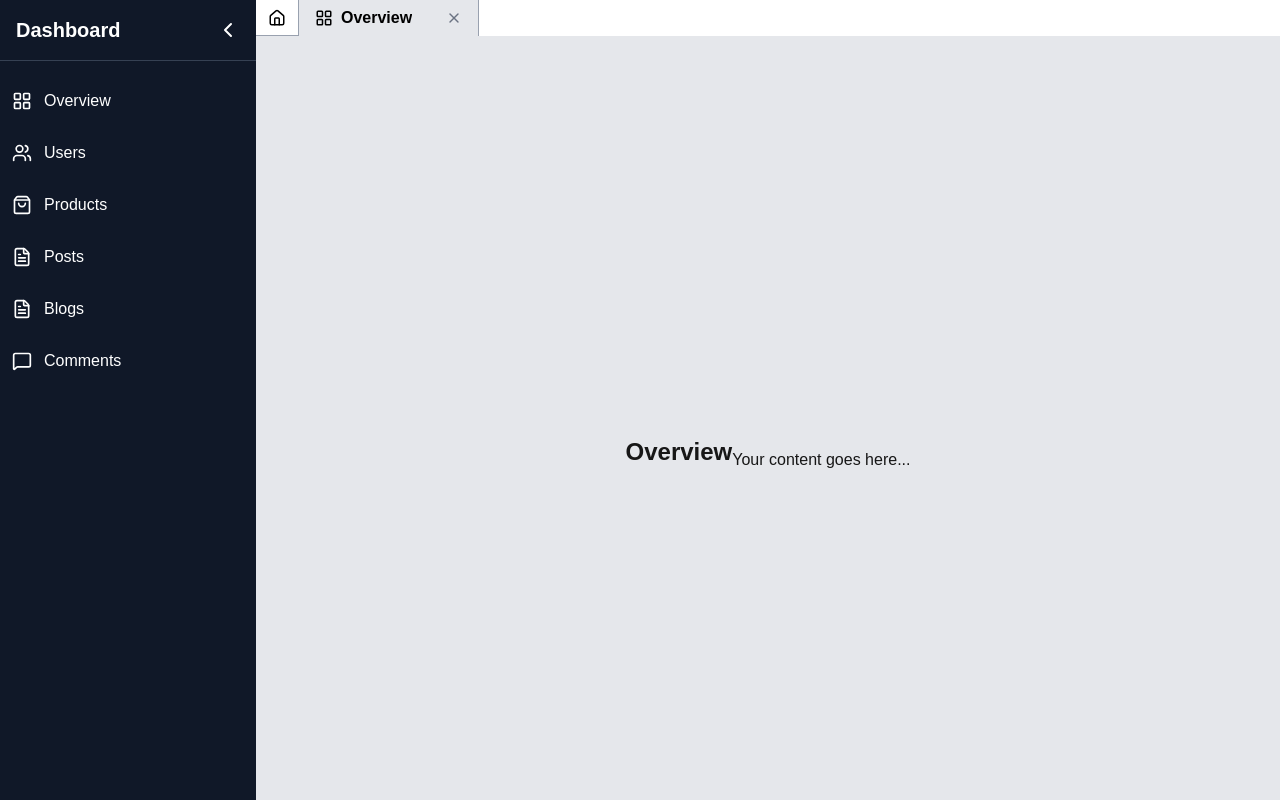
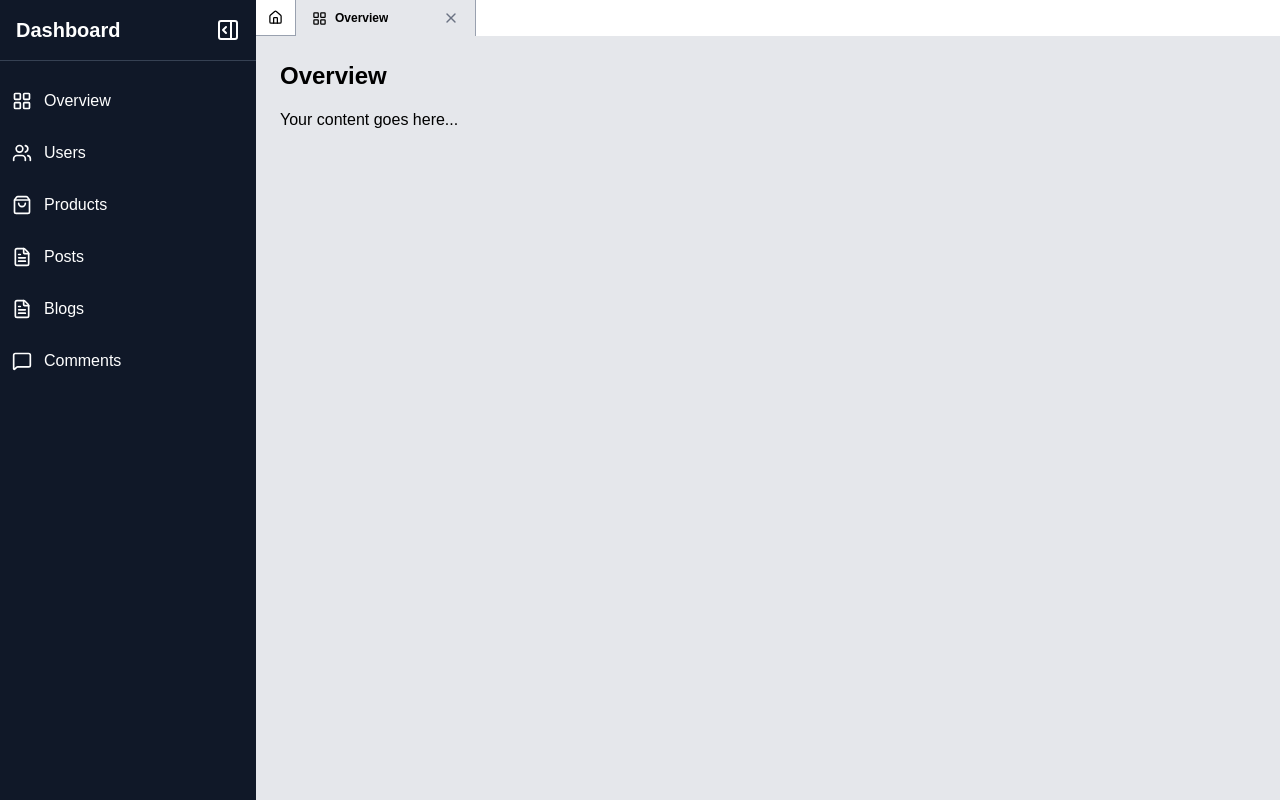
Before and after one commit to jobairalsarkar1/breadcrumb-vs-tab, a Next.js app: page / in a window 1280 px wide. Built offline with nearby package versions, Linux system fonts and the light colour scheme.

Commit message:
Minor fixes

```diff
--- a/app/(root)/layout.tsx
+++ b/app/(root)/layout.tsx
@@ -4,7 +4,13 @@ import { ReactNode, useState, useEffect, useMemo } from "react";
 import { usePathname, useRouter } from "next/navigation";
 import Sidebar from "@/components/Sidebar";
 import Topbar from "@/components/Topbar";
-import { FileText, LayoutGrid, MessageCircle, ShoppingBag, Users } from "lucide-react";
+import {
+  FileText,
+  LayoutGrid,
+  MessageCircle,
+  ShoppingBag,
+  Users,
+} from "lucide-react";
 
 interface RootLayoutProps {
   children: ReactNode;
@@ -17,12 +23,12 @@ interface Tab {
 }
 
 const menuItems: Tab[] = [
-  { name: "Overview", path: "/", icon: <LayoutGrid size={18} /> },
-  { name: "Users", path: "/users", icon: <Users size={18} /> },
-  { name: "Products", path: "/products", icon: <ShoppingBag size={18} /> },
-  { name: "Posts", path: "/posts", icon: <FileText size={18} /> },
-  { name: "Blogs", path: "/blogs", icon: <FileText size={18} /> },
-  { name: "Comments", path: "/comments", icon: <MessageCircle size={18} /> },
+  { name: "Overview", path: "/", icon: <LayoutGrid size={15} /> },
+  { name: "Users", path: "/users", icon: <Users size={15} /> },
+  { name: "Products", path: "/products", icon: <ShoppingBag size={15} /> },
+  { name: "Posts", path: "/posts", icon: <FileText size={15} /> },
+  { name: "Blogs", path: "/blogs", icon: <FileText size={15} /> },
+  { name: "Comments", path: "/comments", icon: <MessageCircle size={15} /> },
 ];
 
 export default function RootLayout({ children }: RootLayoutProps) {
--- a/app/(root)/page.tsx
+++ b/app/(root)/page.tsx
@@ -1,6 +1,6 @@
 export default function Home() {
   return (
-    <div className="p-4 min-h-screen flex items-center justify-center">
+    <div className="text-black">
       <h1 className="text-2xl font-bold mb-4">Overview</h1>
       <p>Your content goes here...</p>
     </div>
--- a/components/Sidebar.tsx
+++ b/components/Sidebar.tsx
@@ -1,19 +1,19 @@
 "use client";
 
-import { JSX, useState } from "react";
+import { ReactNode, useState } from "react";
 import {
   LayoutGrid,
   Users,
   ShoppingBag,
   FileText,
   MessageSquare,
-  ChevronLeft,
-  ChevronRight,
+  PanelRightClose,
+  PanelRightOpen,
 } from "lucide-react";
 
 interface MenuItem {
   name: string;
-  icon: JSX.Element;
+  icon: ReactNode;
   path: string;
 }
 
@@ -48,7 +48,7 @@ export default function Sidebar({ onTabOpen }: SidebarProps) {
             collapsed && "w-full flex items-center justify-center"
           }`}
         >
-          {collapsed ? <ChevronRight /> : <ChevronLeft />}
+          {collapsed ? <PanelRightClose /> : <PanelRightOpen />}
         </button>
       </div>
 
--- a/components/Topbar.tsx
+++ b/components/Topbar.tsx
@@ -28,7 +28,7 @@ export default function Topbar({
         onClick={() => onTabClick("/")}
         className="px-3 border-r border-b border-gray-400 h-full flex items-center hover:bg-gray-100 text-black"
       >
-        <Home size={18} />
+        <Home size={15} />
       </button>
 
       {tabs.map((tab) => {
@@ -48,7 +48,7 @@ export default function Topbar({
             onClick={() => onTabClick(tab.path)}
           >
             {/* ICON + NAME */}
-            <div className="flex items-center gap-2 truncate">
+            <div className="text-xs flex items-center gap-2 truncate">
               {tab.icon}
               <span className="truncate">{tab.name}</span>
             </div>
```
